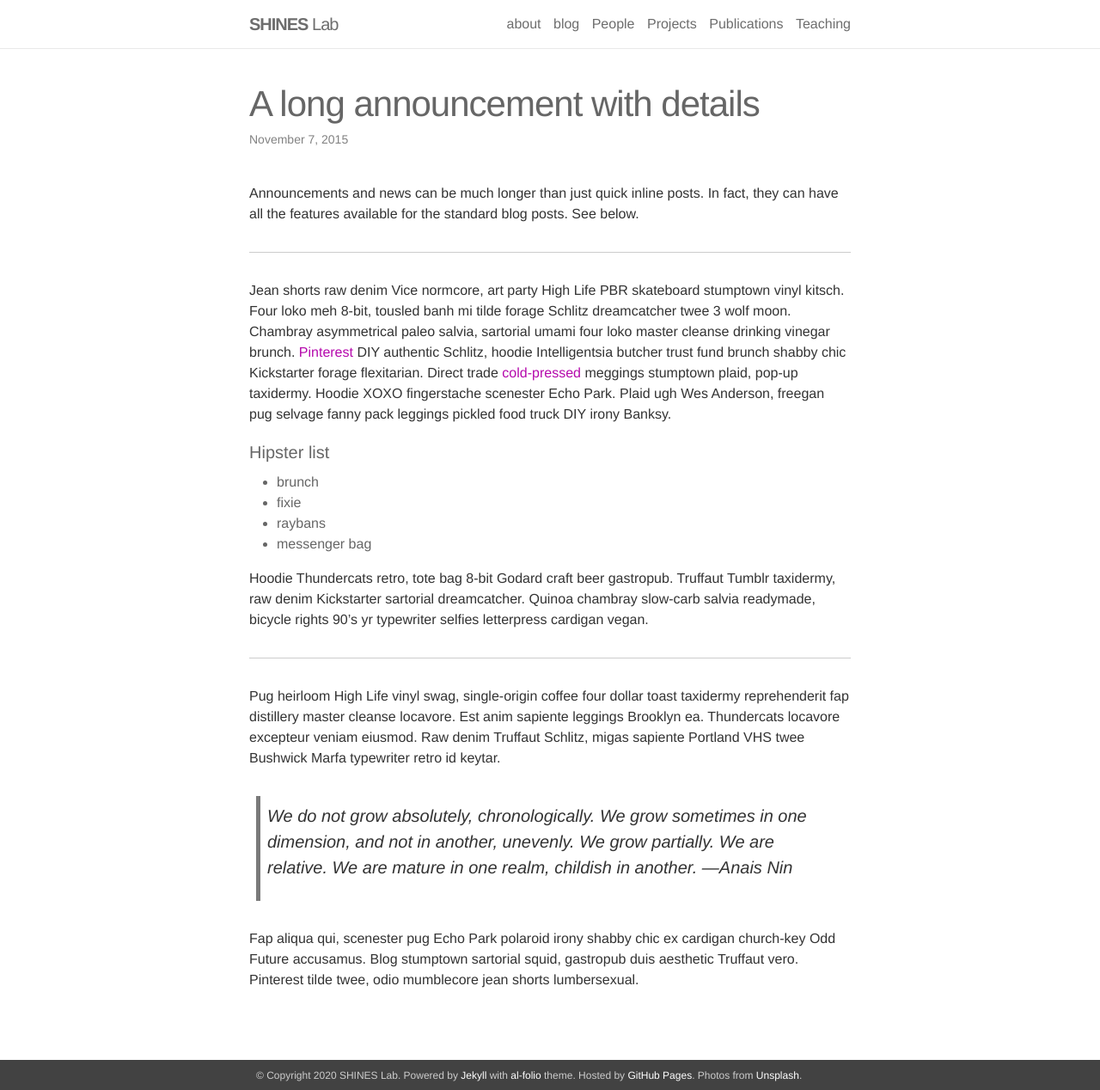
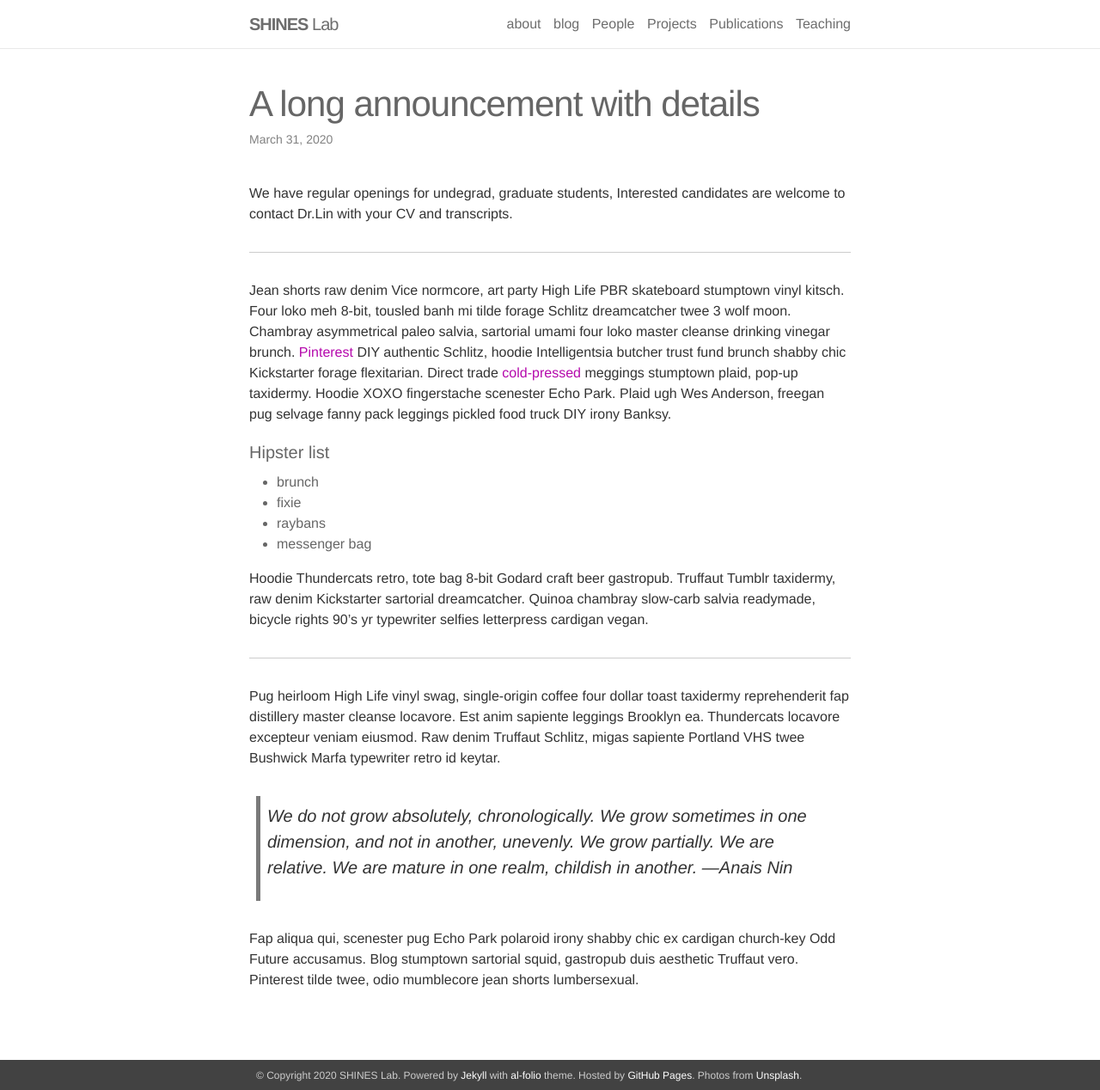
Before and after one commit to shines-lab/shines-lab.github.io, a Jekyll site: the page built from _news/announcement_2.md, in a window 1280 px wide and 1268 px high. Shown: the whole window at 86% size. Built offline with Jekyll 4.4.1, drawn with Linux system fonts in a browser that asks for light colours; nearby versions of some CDN libraries.

Commit message:
Update announcement_2.md

```diff
--- a/_news/announcement_2.md
+++ b/_news/announcement_2.md
@@ -1,11 +1,11 @@
 ---
 layout: post
 title: A long announcement with details
-date: 2015-11-07 16:11:00-0400
+date: 2020-03-31 16:11:00-0400
 inline: false
 ---
 
-Announcements and news can be much longer than just quick inline posts. In fact, they can have all the features available for the standard blog posts. See below.
+We have regular openings for undegrad, graduate students, Interested candidates are welcome to contact Dr.Lin with your CV and transcripts.
 
 ***
 
```
